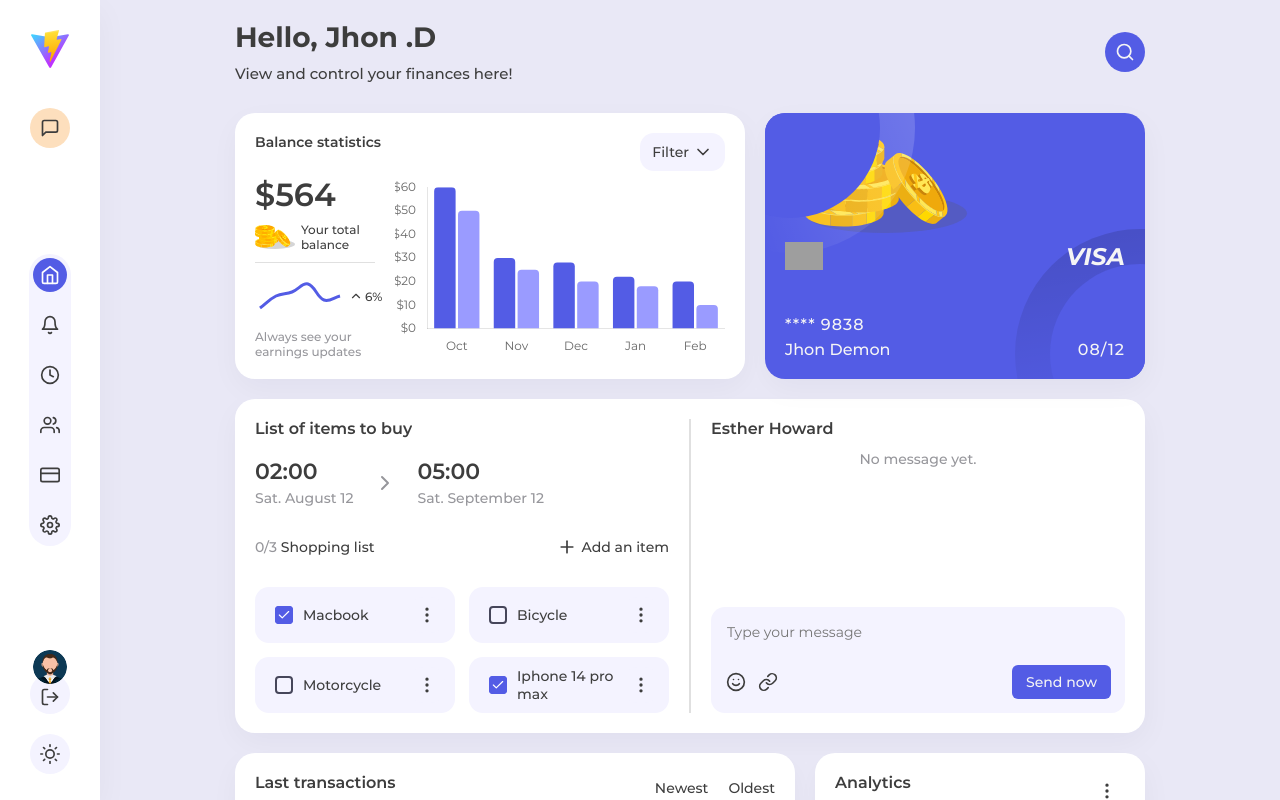
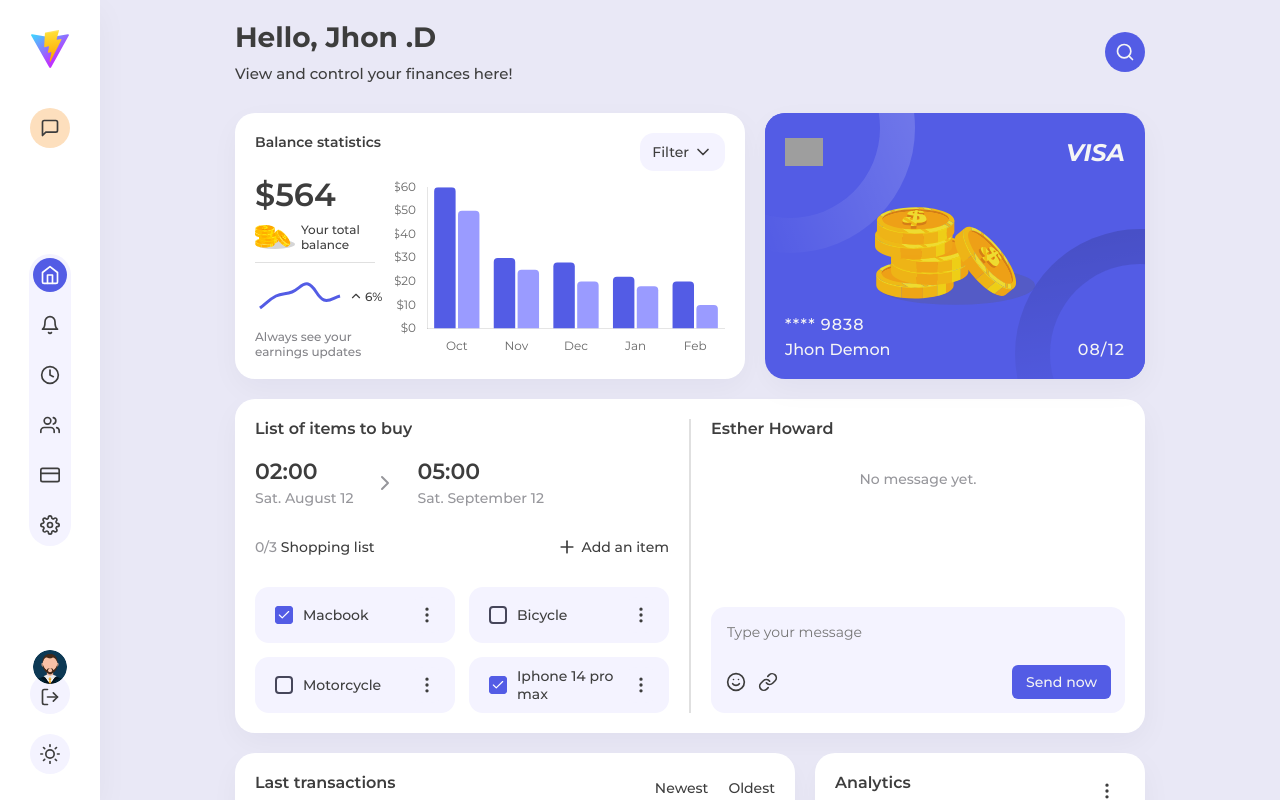
Before and after one commit to rifaldiarifin/test-react-frontend, a React (Vite) app: page / in a window 1280 px wide. Built offline with nearby package versions, Linux system fonts and the light colour scheme; grey boxes are pictures that could not be loaded; a web font is replaced by a local one.

Commit message:
add some attribute for SEO

```diff
--- a/src/components/DashboardFragments/BalanceStatistics.jsx
+++ b/src/components/DashboardFragments/BalanceStatistics.jsx
@@ -40,7 +40,7 @@ export default function BalanceStatistics({ styles, miniLineDatasetChart, barDat
               6%
             </div>
           </div>
-          <p className="font-size-12 disabled-text-2">Always see your earnings updates</p>
+          <p className="font-size-12 disabled-text-1">Always see your earnings updates</p>
         </Card.Panel>
         <Card.Panel className={`${styles.bar_balance} dsp-flex align-itms-center overflow-hidden`}>
           <div className="post-reltv" style={{ width: '100%', height: '180px' }}>
--- a/src/components/DashboardFragments/CardVisa.jsx
+++ b/src/components/DashboardFragments/CardVisa.jsx
@@ -12,7 +12,7 @@ export default function CardVisa({ styles }) {
       <span className={styles.credit_card__circle2}>
         <span className={styles.credit_card__circle1__span}></span>
       </span>
-      <img src={CoinStack} alt="Coin stack" width={200} height={100} className={styles.coinstact_creditcard} />
+      <img src={CoinStack} alt="Coin stack" width={200} height={100} className={styles.coinstack_creditcard} />
       <Card.Header className="align-itms-center">
         <CompanyLogo src={logoWhite} alt={'white logo'} />
         <span className="font-size-24 font-weg-700 font-italic">VISA</span>
--- a/src/components/DashboardFragments/ListOfItemsToBuyAndChatbox.jsx
+++ b/src/components/DashboardFragments/ListOfItemsToBuyAndChatbox.jsx
@@ -60,7 +60,7 @@ export default function ListOfItemsToBuyAndChatbox({ clientProfile, chatMessages
                   ))}
                 </>
               ) : chatMessages && chatMessages?.length === 0 ? (
-                <p className="font-size-14 disabled-text-2 text-center">No message yet.</p>
+                <p className="font-size-14 disabled-text-2 text-center pad-y-20">No message yet.</p>
               ) : (
                 'Load Chat Message...'
               )}
--- a/src/components/Fragments/ItemCheckbox/index.jsx
+++ b/src/components/Fragments/ItemCheckbox/index.jsx
@@ -6,7 +6,7 @@ export default function ItemCheckbox({ name = null, title, isChecked = false })
   return (
     <div className="dsp-flex align-itms-center justify-between bg-second rounded10 pad-10 pad-l-20">
       <div className="dsp-flex align-itms-center gap-10">
-        <InputCheckbox name={name} isChecked={isChecked} />
+        <InputCheckbox label={title} name={name} isChecked={isChecked} />
         <p>{title}</p>
       </div>
       <Button color="classic" height="36px" icon={<Feather.MoreVertical className={Button.IconClass} />} iconOnly />
```
